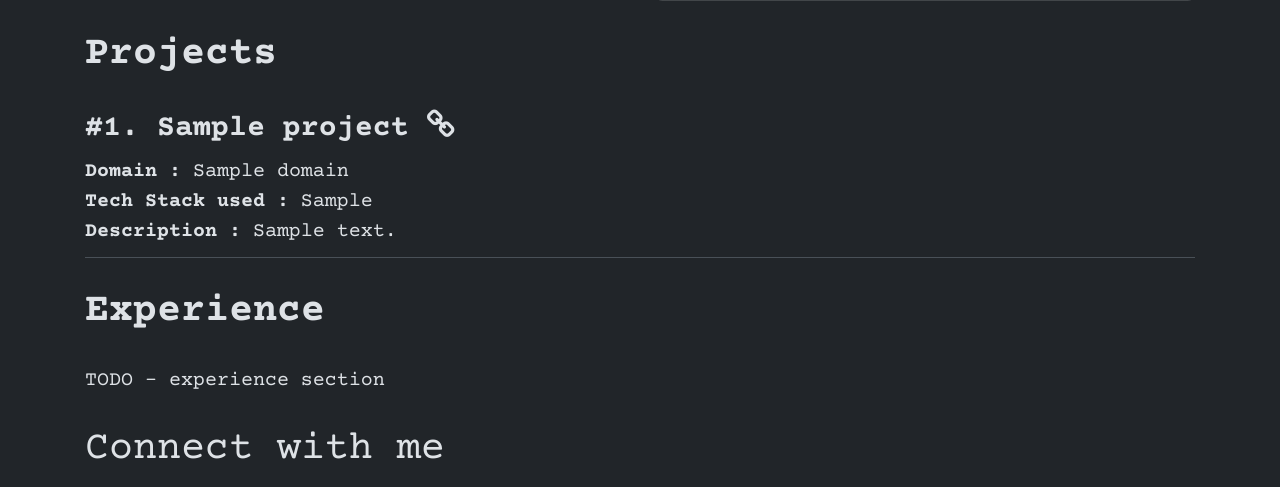
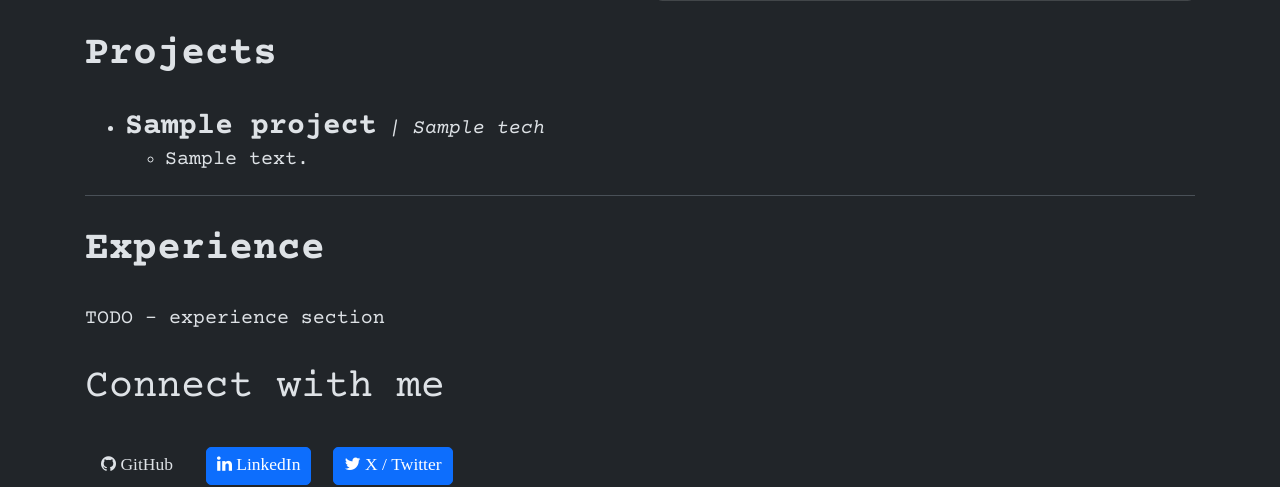
Before and after one commit to alokshandilya/personal-website, a Flask app: page / in a window 1280 px wide. Shown: the part 850-1337 px from the top of the page. Run offline with Flask 3, Linux system fonts and the light colour scheme; a database or web service that is not in the repository returns one stand-in record (values such as "Sample title").

Commit message:
add projects from mongodb

```diff
--- a/templates/home.html
+++ b/templates/home.html
@@ -68,9 +68,7 @@
     <section class="container">
       <h2 class="mt-4 mb-4 courier-prime-bold">Projects</h2>
       <div>
-        {% for project in projects %}
         {% include 'projectitem.html' %}
-        {% endfor %}
       </div>
     </section>
 
--- a/templates/projectitem.html
+++ b/templates/projectitem.html
@@ -1,6 +1,13 @@
 <div class="border-bottom">
-    <h4 class="courier-prime-bold">#{{project['id']}}. {{project['title']}} <i class="fa fa-link"></i></h4>
-    <p class="mb-0"><strong>Domain : </strong>{{project['domain']}}</p>
-    <p class="mb-0"><strong>Tech Stack used : </strong>{{project['tech-stack']}}</p>
-    <p class="mb-2"><strong>Description : </strong>{{project['description']}}</p>
+    <ul>
+        {% for project in projects %}
+            <li><h4 class="courier-prime-bold" style="display: inline;">{{project.name}}</h4><p class="courier-prime-regular-italic" style="display: inline;"> |
+                {% for tech in project.tech_stack %}
+                    {{tech}}{% if not loop.last %}, {% endif %}
+                {% endfor %}</p></li>
+                <ul>
+                    <li><p>{{project.description}}</p></li>
+                </ul>
+        {% endfor %}
+    </ul>
 </div>
```
